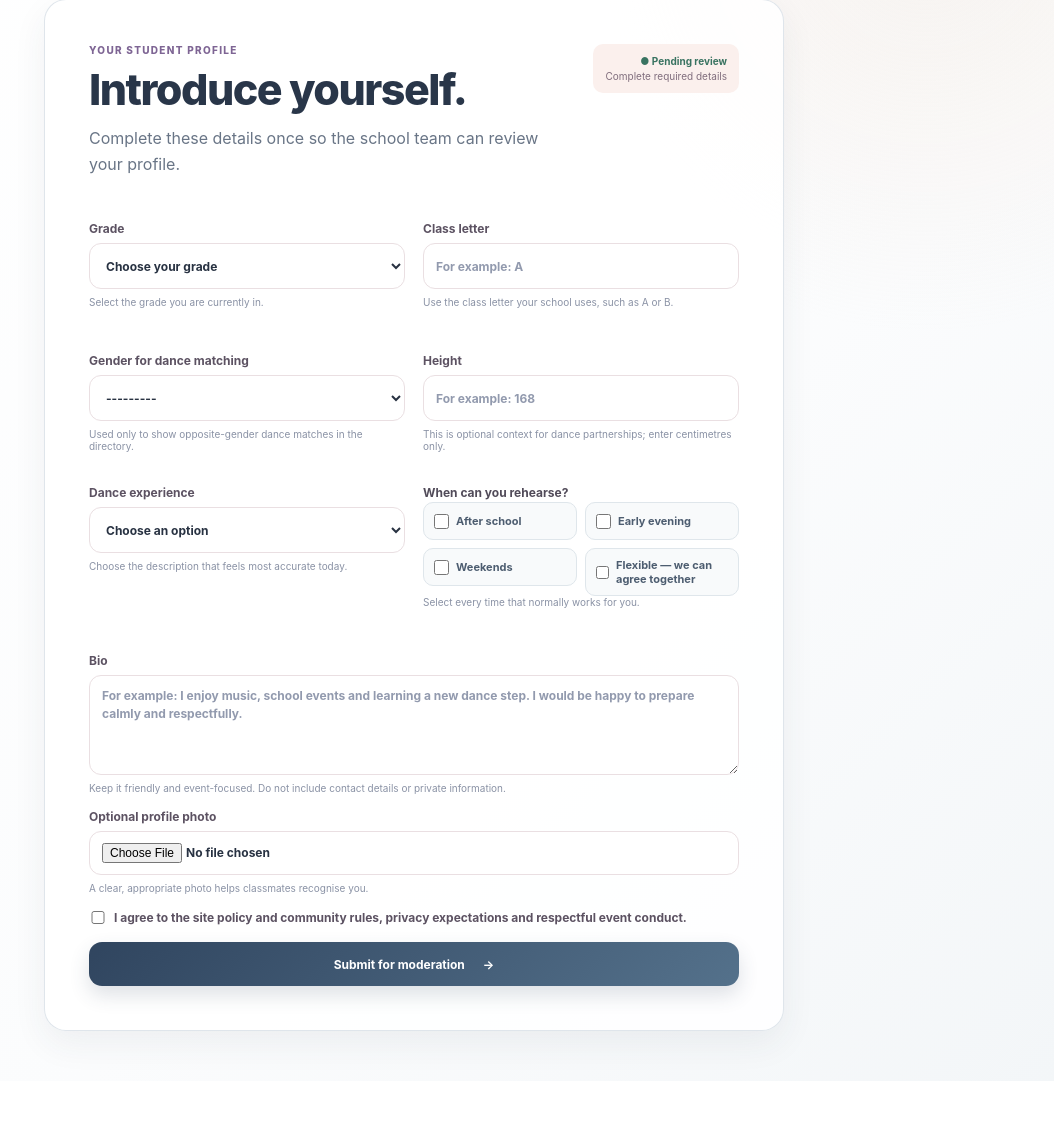
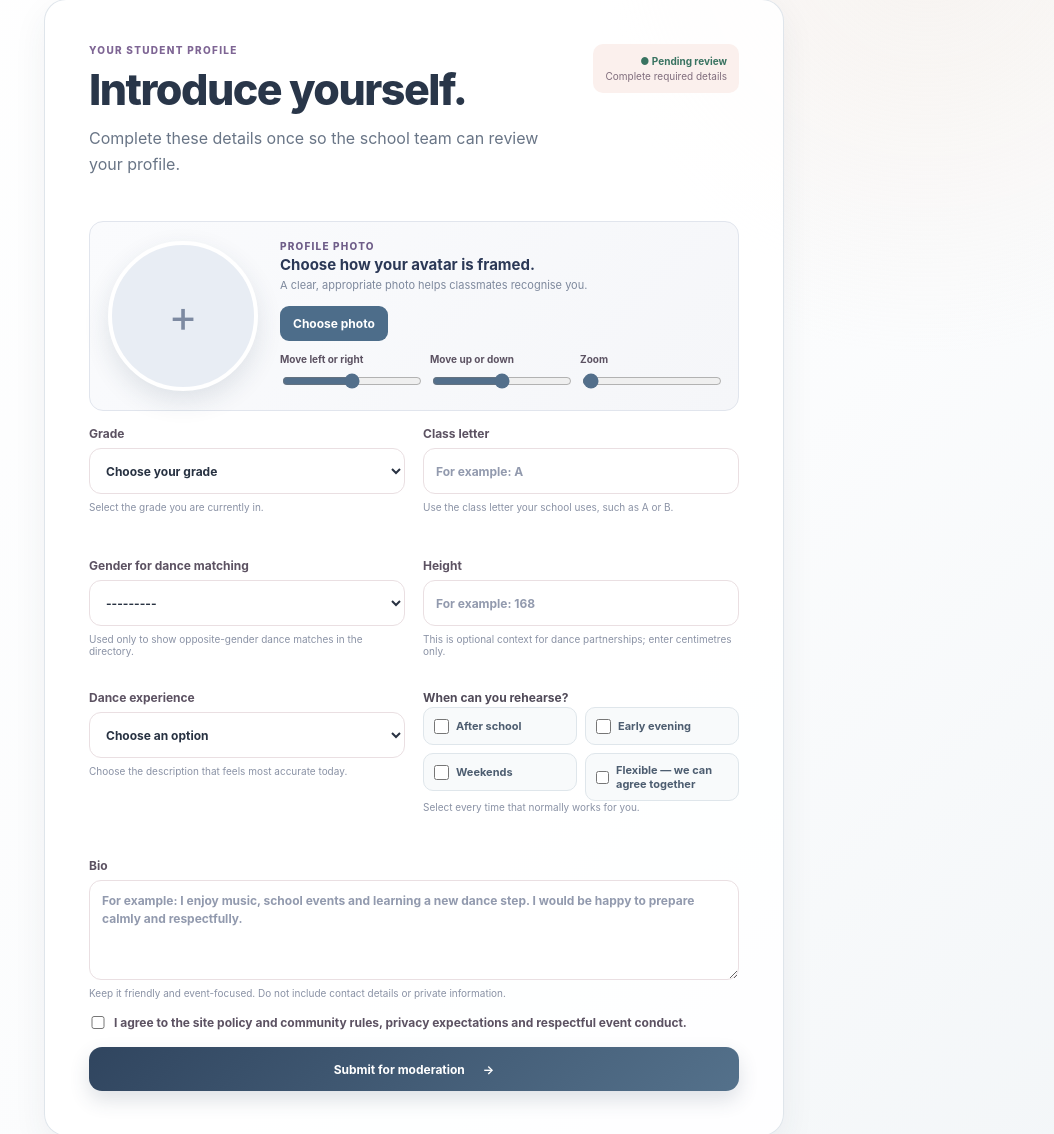
Before and after one commit to spideynyc228-star/Dream-ball, a Django app: page /students/profile/ in a window 1280 px wide. Shown: the part 125-1259 px from the top of the page, without its empty margins (226-1280 px from the left). Before the commit the page ends 1185 px from the top, so only its background shows below. Run offline with Django 5.2, Linux system fonts and the light colour scheme; the visitor is signed in with stand-in values (Sample User, id 1); data comes from the database, SQL or seed files in the repository; data that the repository does not hold is empty.

Commit message:
Add profile avatar framing controls

```diff
--- a/static/app.js
+++ b/static/app.js
@@ -1,18 +1,42 @@
 document.addEventListener("DOMContentLoaded", () => {
-  const photoInput = document.querySelector("#photo");
+  const photoInput = document.querySelector("#id_photo, #photo");
   if (photoInput) {
+    const editor = document.querySelector("[data-avatar-editor]");
+    const preview = document.querySelector("#photo-preview");
+    const placeholder = document.querySelector("#photo-placeholder");
+    const sliders = document.querySelector("[data-photo-sliders]");
+    const controls = {
+      x: document.querySelector("[data-photo-x]"),
+      y: document.querySelector("[data-photo-y]"),
+      scale: document.querySelector("[data-photo-scale]"),
+      hiddenX: document.querySelector("#id_photo_position_x"),
+      hiddenY: document.querySelector("#id_photo_position_y"),
+      hiddenScale: document.querySelector("#id_photo_scale"),
+    };
+    const updatePhotoFrame = () => {
+      if (!preview || !controls.x || !controls.y || !controls.scale) return;
+      preview.style.setProperty("--photo-x", `${controls.x.value}%`);
+      preview.style.setProperty("--photo-y", `${controls.y.value}%`);
+      preview.style.setProperty("--photo-scale", controls.scale.value);
+      if (controls.hiddenX) controls.hiddenX.value = controls.x.value;
+      if (controls.hiddenY) controls.hiddenY.value = controls.y.value;
+      if (controls.hiddenScale) controls.hiddenScale.value = controls.scale.value;
+    };
+    [controls.x, controls.y, controls.scale].forEach((control) => control?.addEventListener("input", updatePhotoFrame));
+    updatePhotoFrame();
     photoInput.addEventListener("change", () => {
       const file = photoInput.files?.[0];
       if (!file) return;
       const name = document.querySelector("#photo-name");
-      const preview = document.querySelector("#photo-preview");
-      const placeholder = document.querySelector("#photo-placeholder");
       if (name) name.textContent = file.name;
       if (placeholder) placeholder.hidden = true;
       if (preview) {
         preview.src = URL.createObjectURL(file);
         preview.hidden = false;
       }
+      if (sliders) sliders.hidden = false;
+      if (editor) editor.classList.add("has-photo");
+      updatePhotoFrame();
     });
   }
 
--- a/static/style.css
+++ b/static/style.css
@@ -116,6 +116,20 @@ input:focus, textarea:focus, select:focus { border-color: #7182b2; background: #
 .agreement { grid-template-columns: 18px 1fr !important; align-items: start; line-height: 1.5; }
 .agreement input { min-height: auto; margin: 2px 0 0; }
 .moderation-warning { padding: 12px; border-radius: 8px; background: #fff6de; color: #745c21; font-size: 11px; line-height: 1.45; }
+.avatar-editor { display:grid; grid-template-columns:150px 1fr; gap:22px; align-items:center; padding:18px; border:1px solid #e1e5ed; border-radius:14px; background:linear-gradient(135deg,#fafbfd,#f5f6f9); }
+.avatar-editor-preview { width:150px; height:150px; display:grid; place-items:center; overflow:hidden; border:4px solid #fff; border-radius:50%; background:#e8edf4; box-shadow:0 10px 26px rgba(37,54,85,.12); }
+.avatar-editor-preview img { width:100%; height:100%; object-fit:cover; object-position:var(--photo-x,50%) var(--photo-y,50%); transform:scale(calc(var(--photo-scale,100) / 100)); transform-origin:var(--photo-x,50%) var(--photo-y,50%); }
+.avatar-editor-preview #photo-placeholder { width:100%; height:100%; border-radius:0; background:transparent; color:#7d8aa1; font-size:44px; }
+.avatar-editor-controls { display:grid; gap:12px; }
+.avatar-editor-controls p { margin:0 0 3px; color:#6f5e89; font-size:10px; font-weight:800; letter-spacing:.12em; text-transform:uppercase; }
+.avatar-editor-controls b { display:block; color:#2b3856; font-size:15px; }
+.avatar-editor-controls small { display:block; margin-top:4px; color:#7e899d; font-size:11px; line-height:1.45; }
+.photo-upload-button { width:max-content; display:inline-flex !important; align-items:center; padding:10px 13px; border-radius:9px; background:#4d6d8a; color:#fff !important; cursor:pointer; font-size:12px !important; }
+.photo-upload-button input { position:absolute; width:1px; height:1px; opacity:0; pointer-events:none; }
+.photo-sliders { display:grid; grid-template-columns:repeat(3,minmax(0,1fr)); gap:10px; }
+.photo-sliders label { display:grid; gap:5px; color:#5f6b81; font-size:10px; font-weight:700; }
+.photo-sliders input { min-height:0; padding:0; accent-color:#536f8b; }
+@media (max-width:600px) { .avatar-editor { grid-template-columns:1fr; }.avatar-editor-preview { margin:auto; }.photo-sliders { grid-template-columns:1fr; } }
 
 .status-card { max-width: 580px; }
 .status-icon, .status-photo { width: 68px; height: 68px; margin: 0 auto 17px; border-radius: 50%; }
@@ -145,7 +159,8 @@ input:focus, textarea:focus, select:focus { border-color: #7182b2; background: #
 .profile-grid { display: grid; grid-template-columns: repeat(3, 1fr); gap: 20px; }
 .student-card { overflow: hidden; border: 1px solid rgba(222, 225, 234, .8); border-radius: var(--radius); background: #fff; box-shadow: 0 8px 28px rgba(26, 35, 69, .08); transition: transform .22s ease, box-shadow .22s ease; }
 .student-card:hover { transform: translateY(-5px); box-shadow: 0 18px 38px rgba(26, 35, 69, .13); }
-.avatar { display: grid; place-items: center; object-fit: cover; background: linear-gradient(145deg, #8e79a2, #1a2754); color: #fff; font: 500 25px "Playfair Display", Georgia, serif; }
+.avatar { display: grid; place-items: center; overflow:hidden; object-fit: cover; background: linear-gradient(145deg, #8e79a2, #1a2754); color: #fff; font: 500 25px "Playfair Display", Georgia, serif; }
+.avatar img.profile-photo-frame { object-position:var(--photo-x,50%) var(--photo-y,50%); transform:scale(calc(var(--photo-scale,100) / 100)); transform-origin:var(--photo-x,50%) var(--photo-y,50%); }
 .student-photo { width: 100%; height: 245px; border-radius: 0; font-size: 44px; }
 .student-card-body { padding: 18px; }
 .student-title { display: flex; justify-content: space-between; gap: 10px; }
--- a/students/forms.py
+++ b/students/forms.py
@@ -17,7 +17,7 @@ class ProfileForm(forms.ModelForm):
 
     class Meta:
         model=Profile
-        fields=["grade","class_letter","gender","height","bio","dance_experience","preferred_rehearsal_time","photo","agreed_to_rules"]
+        fields=["photo","photo_position_x","photo_position_y","photo_scale","grade","class_letter","gender","height","bio","dance_experience","preferred_rehearsal_time","agreed_to_rules"]
         widgets={
             "grade": forms.Select(choices=[("", "Choose your grade"), ("9", "Grade 9"), ("10", "Grade 10"), ("11", "Grade 11"), ("12", "Grade 12")]),
             "class_letter": forms.TextInput(attrs={"placeholder": "For example: A"}),
@@ -26,6 +26,9 @@ class ProfileForm(forms.ModelForm):
             "bio":forms.Textarea(attrs={"rows":4, "placeholder": "For example: I enjoy music, school events and learning a new dance step. I would be happy to prepare calmly and respectfully."}),
             "dance_experience": forms.Select(choices=[("", "Choose an option"), ("Beginner", "Beginner - I am just starting"), ("Some experience", "Some experience - I have tried a few dances"), ("Intermediate", "Intermediate - I attend classes or practise regularly"), ("Experienced", "Experienced - I feel confident dancing")]),
             "photo":forms.ClearableFileInput(attrs={"accept":"image/jpeg,image/png,image/webp"}),
+            "photo_position_x": forms.HiddenInput(),
+            "photo_position_y": forms.HiddenInput(),
+            "photo_scale": forms.HiddenInput(),
             "agreed_to_rules":forms.CheckboxInput(attrs={"required": True}),
         }
 
@@ -61,6 +64,15 @@ class ProfileForm(forms.ModelForm):
             raise forms.ValidationError("Please upload an image smaller than 5 MB.")
         return photo
 
+    def clean_photo_position_x(self):
+        return min(100, max(0, self.cleaned_data["photo_position_x"]))
+
+    def clean_photo_position_y(self):
+        return min(100, max(0, self.cleaned_data["photo_position_y"]))
+
+    def clean_photo_scale(self):
+        return min(160, max(100, self.cleaned_data["photo_scale"]))
+
     def clean(self):
         cleaned = super().clean()
         required = ["grade", "class_letter", "gender", "height", "bio", "dance_experience", "preferred_rehearsal_time"]
--- a/students/models.py
+++ b/students/models.py
@@ -12,6 +12,9 @@ class Profile(models.Model):
     bio=models.TextField(max_length=600, blank=True); dance_experience=models.CharField(max_length=40, blank=True)
     personality=models.CharField(max_length=80, blank=True); preferred_rehearsal_time=models.CharField(max_length=80, blank=True)
     photo=models.ImageField(upload_to="profiles/", blank=True)
+    photo_position_x=models.PositiveSmallIntegerField(default=50)
+    photo_position_y=models.PositiveSmallIntegerField(default=50)
+    photo_scale=models.PositiveSmallIntegerField(default=100)
     agreed_to_rules=models.BooleanField(default=False)
     status=models.CharField(max_length=10,choices=Status.choices,default=Status.PENDING)
     moderation_note=models.TextField(blank=True)
--- a/templates/base.html
+++ b/templates/base.html
@@ -6,8 +6,8 @@
   <meta name="viewport" content="width=device-width, initial-scale=1">
   <meta name="description" content="Dream Ball is a secure, invitation-only platform for school event coordination.">
   <title>{% block title %}Dream Ball · Safe Student Event Coordination{% endblock %}</title>
-  <link rel="stylesheet" href="{% static 'style.css' %}?v=operations-tabs-7">
-  <script src="{% static 'app.js' %}?v=async-admin-actions-5" defer></script>
+  <link rel="stylesheet" href="{% static 'style.css' %}?v=avatar-framing-8">
+  <script src="{% static 'app.js' %}?v=avatar-framing-8" defer></script>
 </head>
 <body class="{% block body_class %}{% endblock %}">
   {% block header %}
--- a/templates/students/profile.html
+++ b/templates/students/profile.html
@@ -14,9 +14,24 @@
     {% if profile.moderation_note %}<p class="moderation-warning">Moderator note: {{ profile.moderation_note }}</p>{% endif %}
     <form class="stack-form" method="post" enctype="multipart/form-data" data-form-recovery="profile">
       {% csrf_token %}
+      <section class="avatar-editor" data-avatar-editor>
+        <div class="avatar-editor-preview" aria-label="Profile photo preview">
+          {% if profile.photo %}<img id="photo-preview" src="{{ profile.photo.url }}" alt="Your profile photo" style="--photo-x:{{ profile.photo_position_x }}%;--photo-y:{{ profile.photo_position_y }}%;--photo-scale:{{ profile.photo_scale }};">{% else %}<span id="photo-placeholder">+</span><img id="photo-preview" hidden alt="Selected profile photo">{% endif %}
+        </div>
+        <div class="avatar-editor-controls">
+          <div><p class="field-label">Profile photo</p><b>Choose how your avatar is framed.</b><small>A clear, appropriate photo helps classmates recognise you.</small></div>
+          <label class="photo-upload-button">Choose photo {{ form.photo }}</label>
+          <div class="photo-sliders" {% if not profile.photo %}hidden{% endif %} data-photo-sliders>
+            <label>Move left or right <input type="range" min="0" max="100" value="{{ form.photo_position_x.value|default:50 }}" data-photo-x></label>
+            <label>Move up or down <input type="range" min="0" max="100" value="{{ form.photo_position_y.value|default:50 }}" data-photo-y></label>
+            <label>Zoom <input type="range" min="100" max="160" value="{{ form.photo_scale.value|default:100 }}" data-photo-scale></label>
+          </div>
+          {{ form.photo_position_x }}{{ form.photo_position_y }}{{ form.photo_scale }}
+        </div>
+      </section>
       <div class="form-grid">
         {% for field in form %}
-          {% if field.name != 'bio' and field.name != 'photo' and field.name != 'agreed_to_rules' %}
+          {% if field.name != 'bio' and field.name != 'photo' and field.name != 'photo_position_x' and field.name != 'photo_position_y' and field.name != 'photo_scale' and field.name != 'agreed_to_rules' %}
             {% if field.name == 'preferred_rehearsal_time' %}
               <fieldset class="rehearsal-time-field">
                 <legend>{{ field.label }}</legend>
@@ -33,8 +48,6 @@
       {% for field in form %}
         {% if field.name == 'bio' %}
           <label>{{ field.label }}{{ field }}{% if field.help_text %}<small class="field-help">{{ field.help_text }}</small>{% endif %}{% for error in field.errors %}<small class="error-text">{{ error }}</small>{% endfor %}</label>
-        {% elif field.name == 'photo' %}
-          <label>Optional profile photo{{ field }}<small class="field-help">A clear, appropriate photo helps classmates recognise you.</small></label>
         {% elif field.name == 'agreed_to_rules' %}
           <label class="agreement">{{ field }}<span>I agree to the <a href="{% url 'safety:index' %}" target="_blank" rel="noopener">site policy and community rules</a>, privacy expectations and respectful event conduct.</span>{% for error in field.errors %}<small class="error-text">{{ error }}</small>{% endfor %}</label>
         {% endif %}
```
Also changed, not shown: templates/students/browse.html (+1 -1 lines), students/migrations/0006_profile_photo_framing.py (added).
